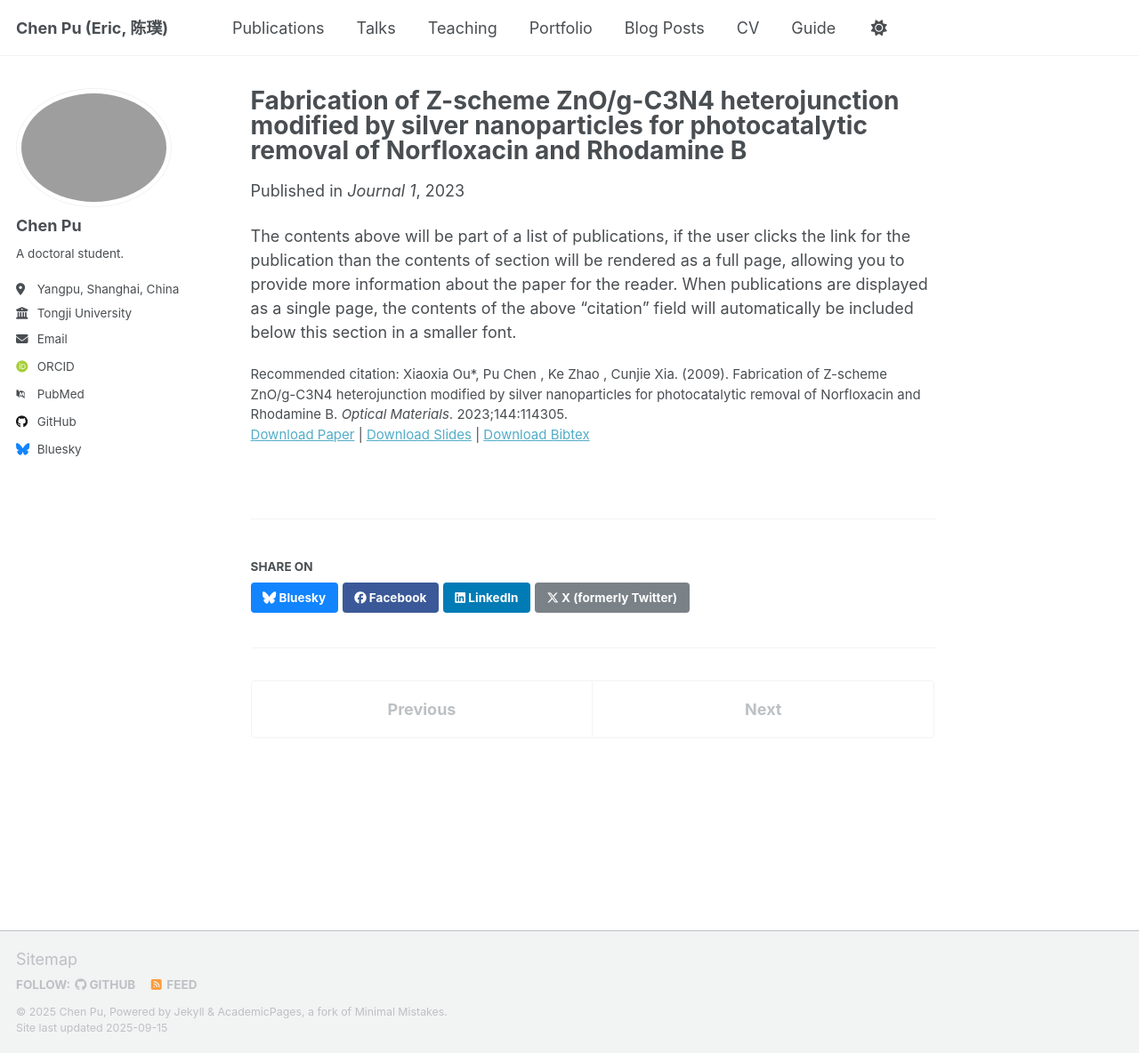
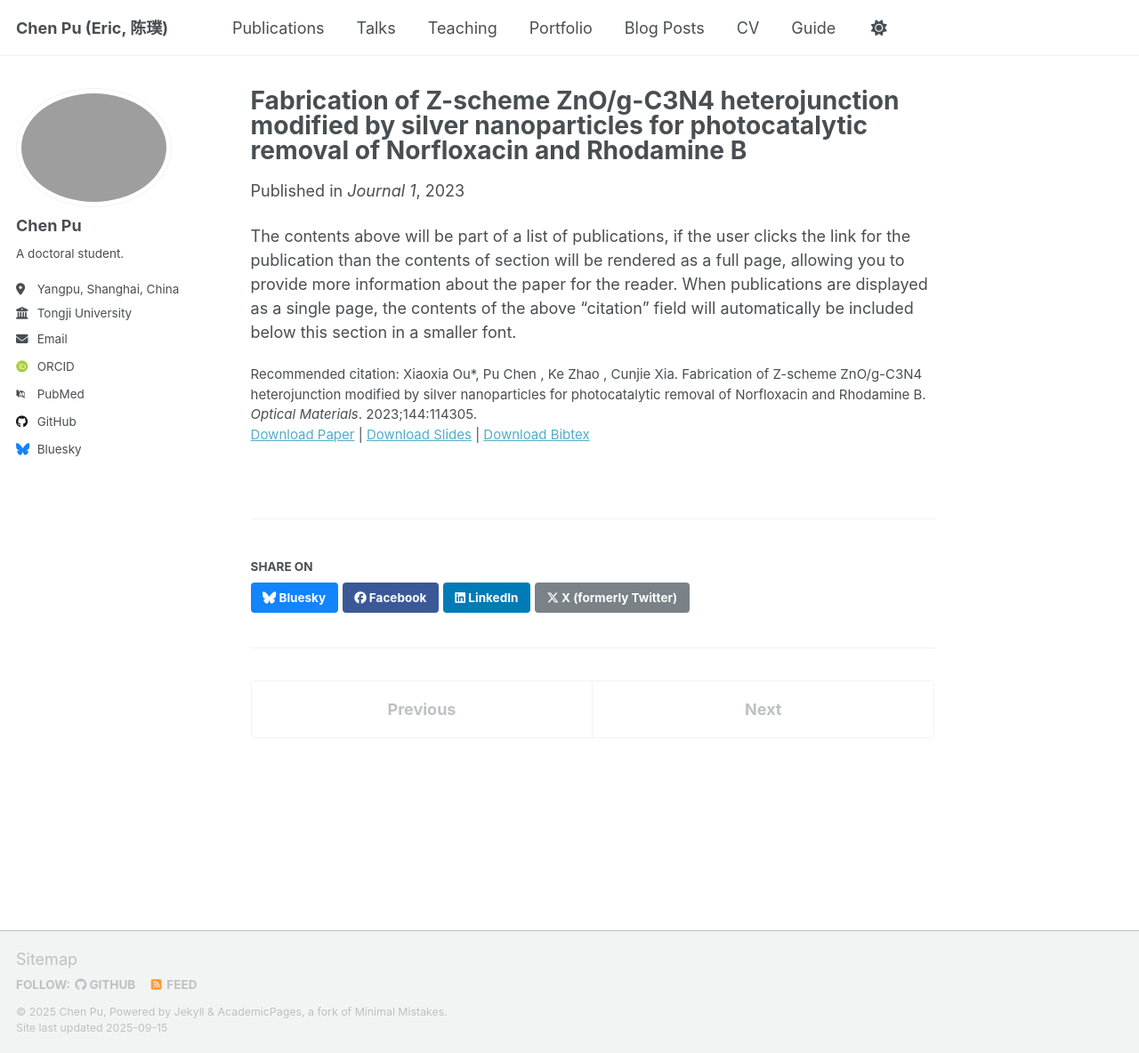
Before and after one commit to Ericpuzai/chenpu.github.io, a Jekyll site: the page built from _publications/2009-10-01-paper-title-number-1.md, in a window 1280 px wide and 1184 px high. Shown: the whole window at 89% size. Built offline with Jekyll 4.4.1, drawn with Linux system fonts in a browser that asks for light colours; some web fonts are replaced; a script that is not in the unit is left out; part of the change alters nothing that is shown.

Commit message:
Update 2009-10-01-paper-title-number-1.md

```diff
--- a/_publications/2009-10-01-paper-title-number-1.md
+++ b/_publications/2009-10-01-paper-title-number-1.md
@@ -2,13 +2,13 @@
 title: "Fabrication of Z-scheme ZnO/g-C3N4 heterojunction modified by silver nanoparticles for photocatalytic removal of Norfloxacin and Rhodamine B"
 collection: publications
 category: manuscripts
-permalink: /publication/2009-10-01-paper-title-number-1
+permalink: /Optical Materials/2023-08-25-paper-title-number-1
 excerpt: 'This paper is about the number 1. The number 2 is left for future work.'
 date: 2023-08-25
 venue: 'Journal 1'
 slidesurl: 'http://academicpages.github.io/files/slides1.pdf'
 paperurl: 'http://academicpages.github.io/files/paper1.pdf'
 bibtexurl: 'http://academicpages.github.io/files/bibtex1.bib'
-citation: 'Xiaoxia Ou*, Pu Chen , Ke Zhao , Cunjie Xia. (2009). Fabrication of Z-scheme ZnO/g-C3N4 heterojunction modified by silver nanoparticles for photocatalytic removal of Norfloxacin and Rhodamine B. <i>Optical Materials</i>. 2023;144:114305.'
+citation: 'Xiaoxia Ou*, Pu Chen , Ke Zhao , Cunjie Xia. Fabrication of Z-scheme ZnO/g-C3N4 heterojunction modified by silver nanoparticles for photocatalytic removal of Norfloxacin and Rhodamine B. <i>Optical Materials</i>. 2023;144:114305.'
 ---
 The contents above will be part of a list of publications, if the user clicks the link for the publication than the contents of section will be rendered as a full page, allowing you to provide more information about the paper for the reader. When publications are displayed as a single page, the contents of the above "citation" field will automatically be included below this section in a smaller font.
```
